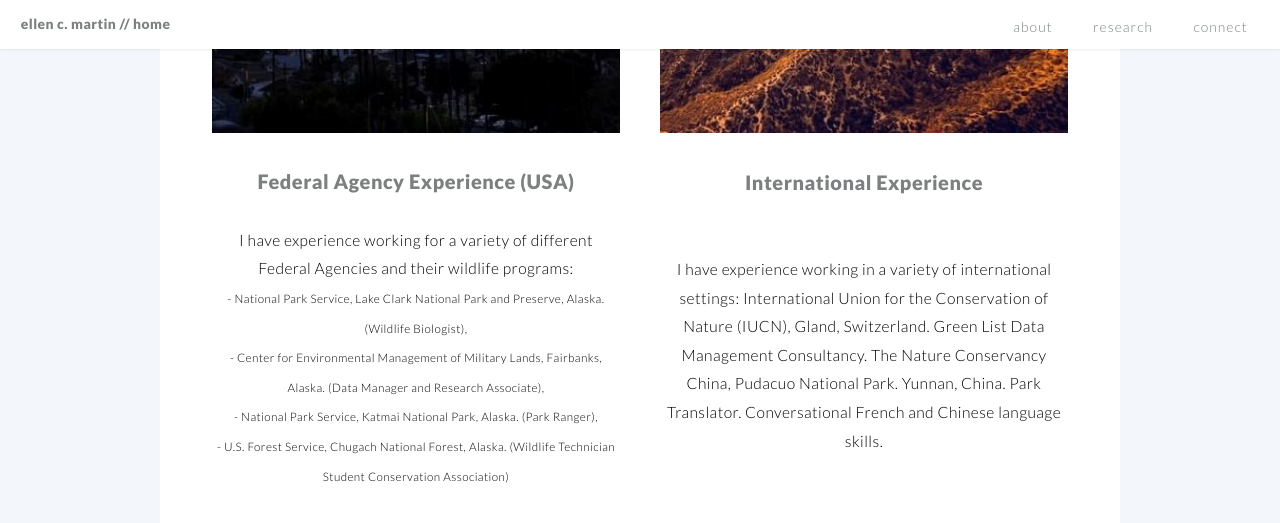
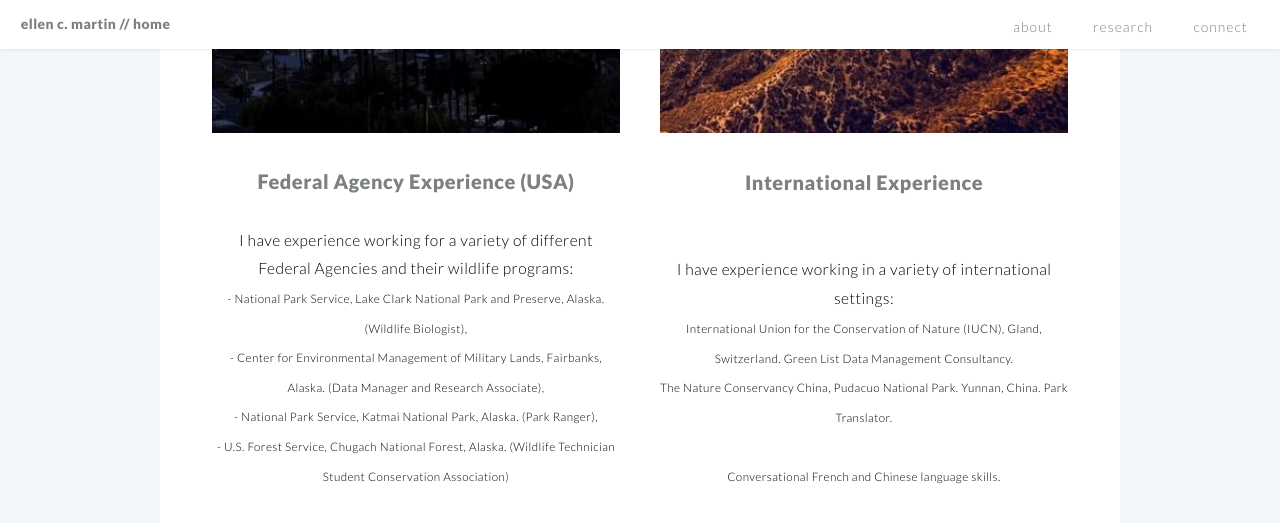
Before and after one commit to EllenCMartin/EllenCMartin.github.io, a Jekyll site: the page built from index.md, in a window 1280 px wide and 900 px high, scrolled down 6123 px, cut to the strip 0-712 px from the top of the window. Shown: the top 523 px of the strip. Built offline with Jekyll 4.4.1, drawn with Linux system fonts in a browser that asks for light colours.

Commit message:
Update international.html

```diff
--- a/_includes/international.html
+++ b/_includes/international.html
@@ -2,9 +2,10 @@
 <p>
 <span style="color:black; text-align:left; font-size:0.90em;">
 I have experience working in a variety of international settings:
-
-  International Union for the Conservation of Nature (IUCN), Gland, Switzerland. Green List Data Management Consultancy.
-  The Nature Conservancy China, Pudacuo National Park. Yunnan, China. Park Translator.
+  <span style="color:black; text-align:left; font-size:0.75em;">
+<br>
+  International Union for the Conservation of Nature (IUCN), Gland, Switzerland. Green List Data Management Consultancy.<br>
+  The Nature Conservancy China, Pudacuo National Park. Yunnan, China. Park Translator.<br><br>
 
   Conversational French and Chinese language skills.
 
```
